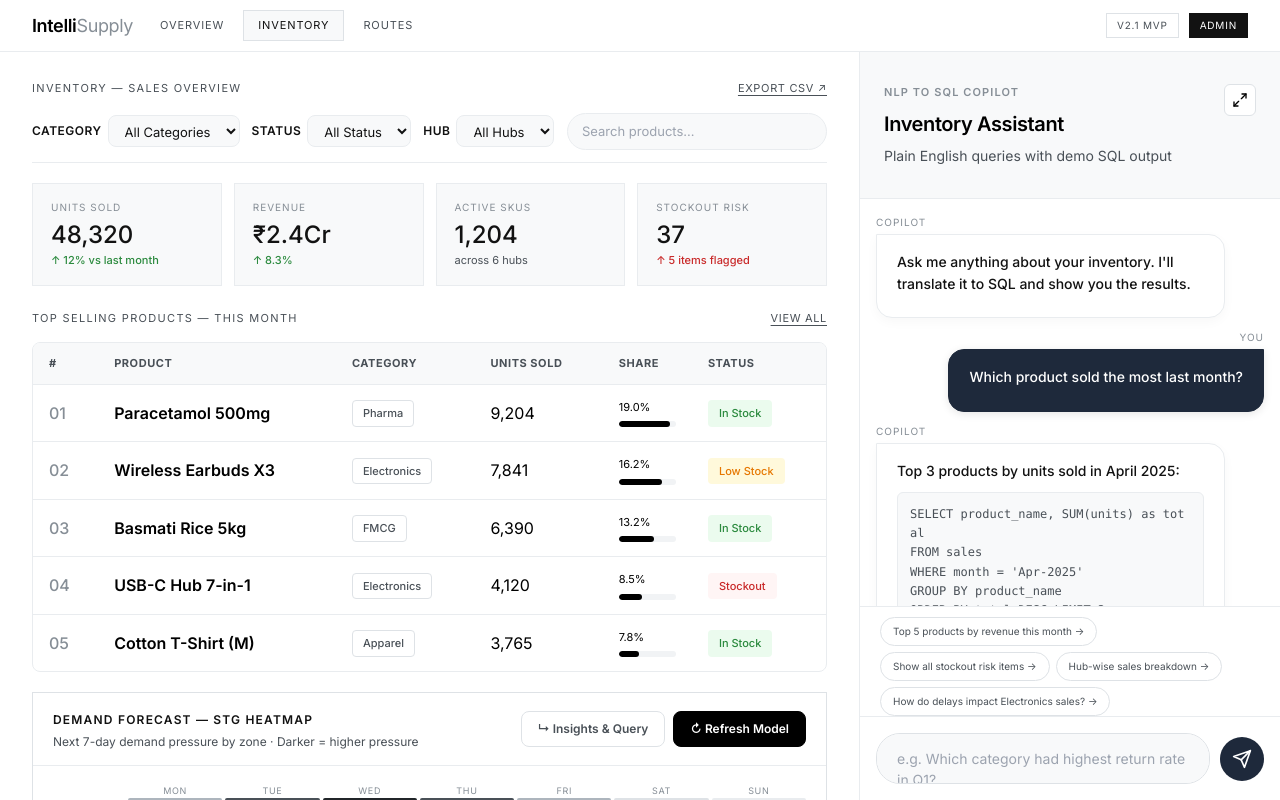
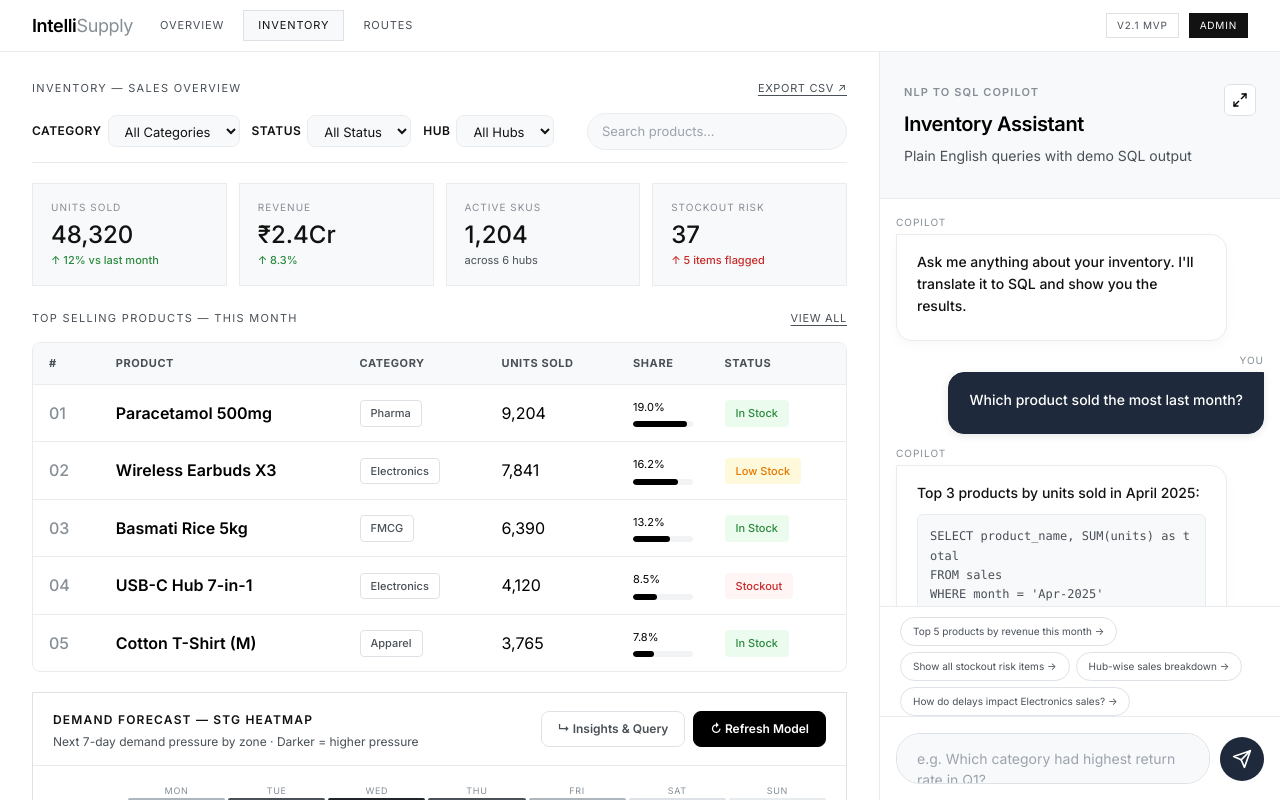
Before and after one commit to Drish152004/IntelliSupply, a React (Vite) app in the folder frontend/app/: page /inventory in a window 1280 px wide. Built offline with nearby package versions, Linux system fonts and the light colour scheme.

Commit message:
Frontend fixes

```diff
--- a/frontend/app/src/App.tsx
+++ b/frontend/app/src/App.tsx
@@ -6,7 +6,7 @@ import FloatingCopilot from './components/FloatingCopilot';
 
 export default function App() {
   const location = useLocation();
-  const showFloatingCopilot = location.pathname !== '/inventory';
+  const showFloatingCopilot = location.pathname === '/overview';
 
   return (
     <>
--- a/frontend/app/src/inventory.css
+++ b/frontend/app/src/inventory.css
@@ -58,7 +58,7 @@
 
 .layout {
   display: grid;
-  grid-template-columns: 1fr 420px;
+  grid-template-columns: 1fr 400px;
   height: calc(100vh - 52px);
   min-height: calc(100vh - 52px);
   overflow: hidden;
--- a/frontend/app/src/pages/Home.tsx
+++ b/frontend/app/src/pages/Home.tsx
@@ -2,6 +2,7 @@ import { useState } from 'react';
 import Navbar from '@/components/Navbar';
 import RouteMap from '@/components/RouteMap';
 import ShipmentPanel from '@/components/ShipmentPanel';
+import AICopilot from '@/components/AICopilot';
 
 export default function Home() {
   const [selectedRouteId, setSelectedRouteId] = useState<string | null>(null);
@@ -16,6 +17,7 @@ export default function Home() {
       <div className="flex flex-1 overflow-hidden">
         <ShipmentPanel selectedRouteId={selectedRouteId} onRouteSelect={handleRouteSelect} />
         <RouteMap selectedRouteId={selectedRouteId} onRouteSelect={handleRouteSelect} />
+        <AICopilot />
       </div>
     </div>
   );
```
